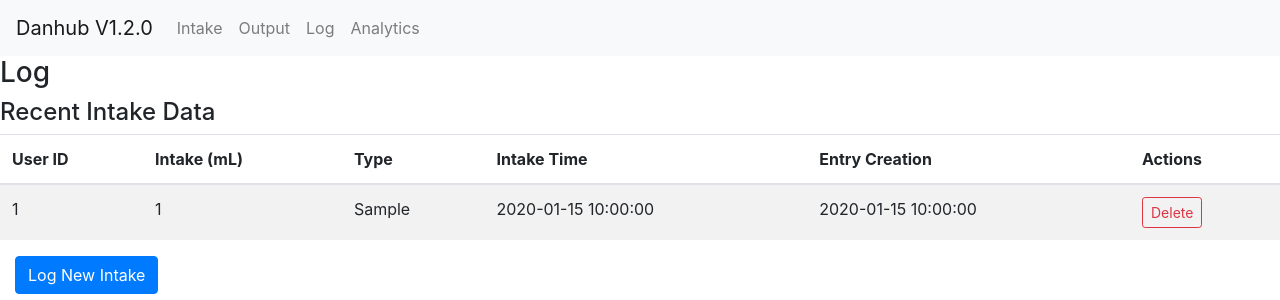
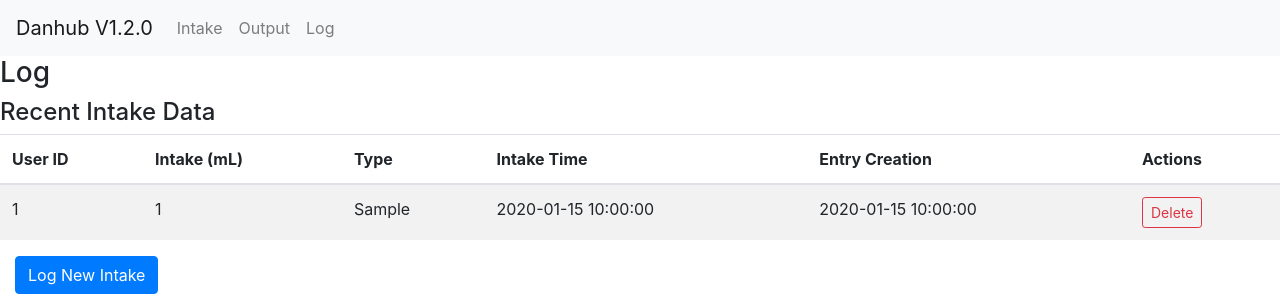
Before and after one commit to billypitman/bladder-monitor-form, a Flask app: page /log in a window 1280 px wide. Shown: the top 300 px of the page. Run offline with Flask 3, Linux system fonts and the light colour scheme; tables that the repository leaves empty hold one stand-in row (values such as "Sample post").

Commit message:
Removed analytics page

```diff
--- a/app/app.py
+++ b/app/app.py
@@ -7,7 +7,7 @@ import pytz
 
 # TODO: generalize timezones to the web form user
 timezone = pytz.timezone(os.environ["TZ"])
-# TODO: generalize with uesr login
+# TODO: generalize with user login
 user_id = 1
 
 # app and database set up
@@ -167,10 +167,5 @@ def delete_output(output_id):
     return redirect(url_for("log"))
 
 
-@app.route("/analytics")
-def analytics():
-    return render_template("analytics.html")
-
-
 if __name__ == "__main__":
     app.run(host="0.0.0.0", port=5000)
--- a/app/templates/analytics.html
+++ /dev/null
@@ -1,6 +0,0 @@
-{% extends "base.html" %}
-{% block title %}Analytics{% endblock %}
-{% block content %}
-<h3>Work In Progress</h3>
-<iframe width="560" height="315" src="https://www.youtube.com/embed/SmIR4h6TafA" frameborder="0" allowfullscreen></iframe>
-{% endblock %}
--- a/app/templates/base.html
+++ b/app/templates/base.html
@@ -21,9 +21,6 @@
             <li class="nav-item">
               <a class="nav-link" href="/log">Log</a>
             </li>
-            <li class="nav-item">
-              <a class="nav-link" href="/analytics">Analytics</a>
-            </li>
           </ul>
         </div>
       </nav>
```
